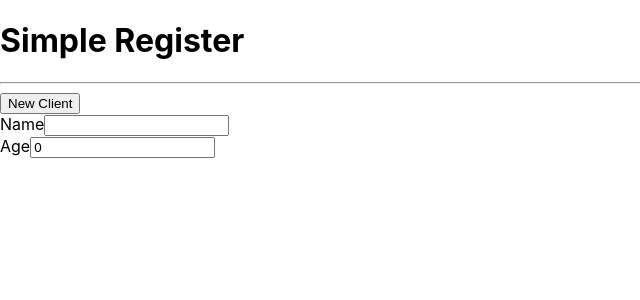
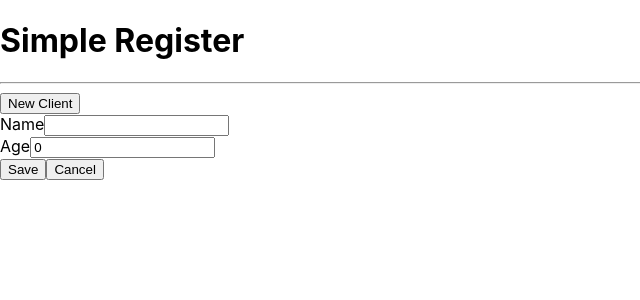
Before and after one commit to betosan83/next-forms-firebase, a Next.js app: page / in a window 1280 px wide. Shown: the top 300 px of the page, without its empty margins (0-640 px from the left). Built offline with nearby package versions, Linux system fonts and the light colour scheme.

Commit message:
Buttons save and update.

```diff
--- a/src/components/Button.tsx
+++ b/src/components/Button.tsx
@@ -4,7 +4,7 @@ interface Buttonprops {
     children: any;
 }
 
-export default function Button(props) {
+export default function Button(props: Buttonprops) {
     const color = props.color ?? 'gray'
     return (
         <button className={`
--- a/src/components/Form.tsx
+++ b/src/components/Form.tsx
@@ -1,5 +1,6 @@
 import { useState } from "react";
 import Client from "../core/Client";
+import Button from "./Button";
 import Input from "./Input";
 
 interface FormProps {
@@ -17,6 +18,14 @@ export default function Form(props: FormProps) {
             ) : false}
             <Input text="Name" value={name} valueChanged={setName} className="mb-5"/>
             <Input text="Age" type="number" value={age} valueChanged={setAge}/>
+            <div className="flex justify-end mt-7">
+                <Button color="blue" className={`mr-2`}>
+                    {id ? 'Update' : 'Save'}
+                </Button>
+                <Button>
+                    Cancel
+                </Button>
+            </div>
         </div>
     )
 
```
